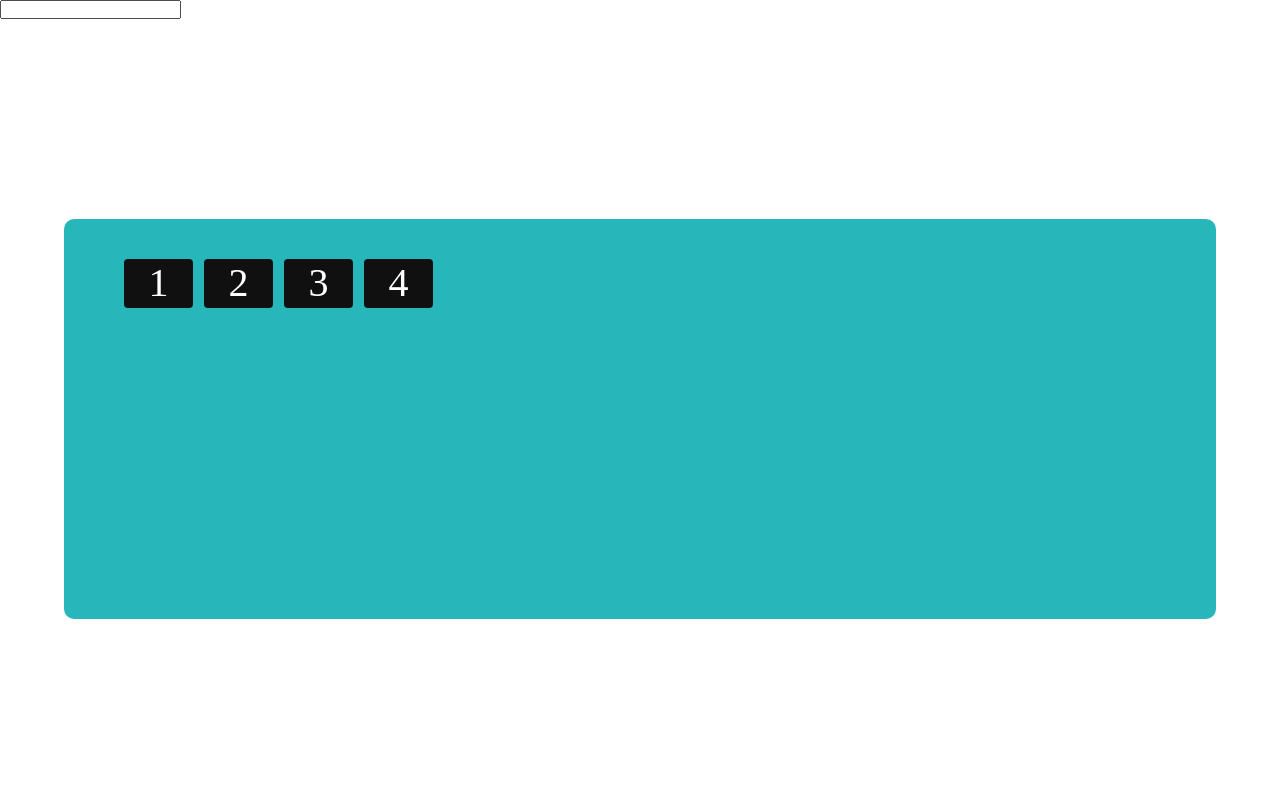
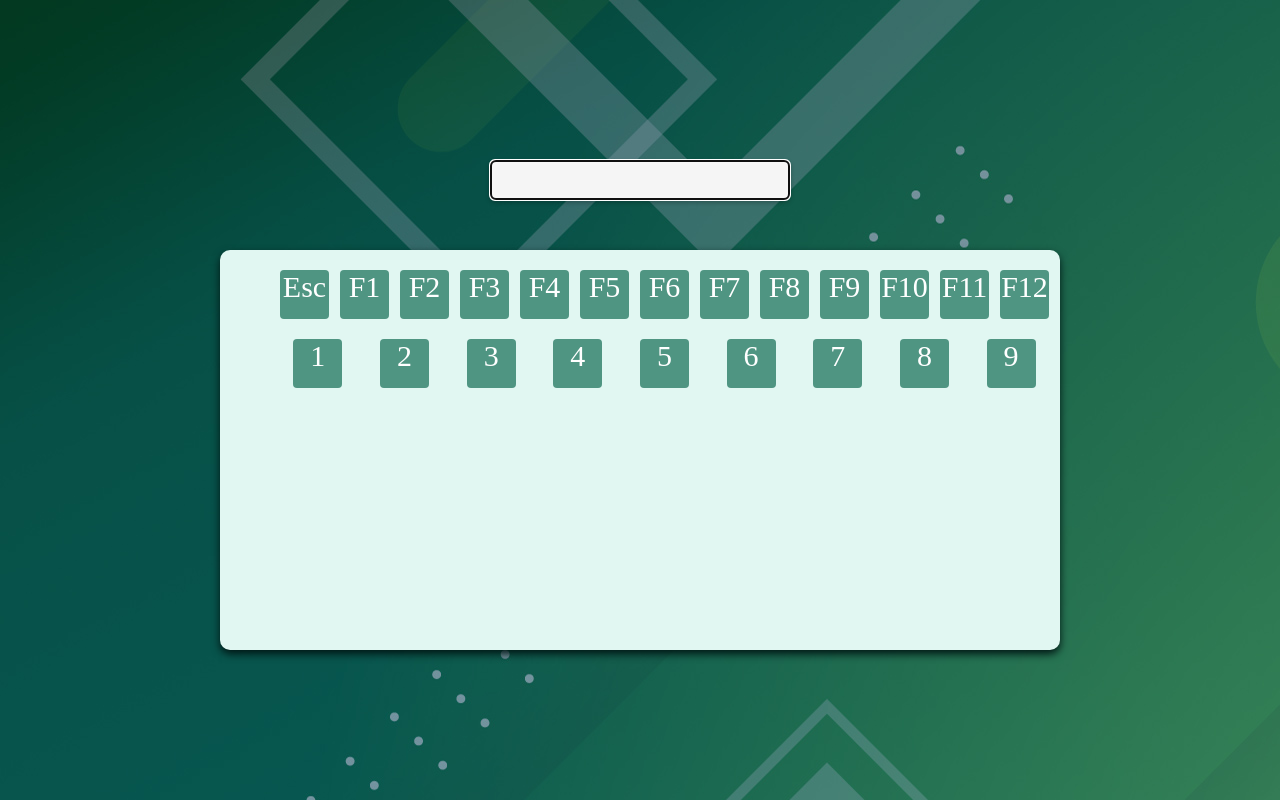
Before and after one commit to Adil240199/virtual-keyboard.github.io, a website: page index.html in a window 1280 px wide. Drawn offline with Linux system fonts and the light colour scheme.

Commit message:
feat:нужно закончить

```diff
--- a/indes.css
+++ b/indes.css
@@ -2,34 +2,69 @@
     margin: 0px;
     padding: 0px;
     box-sizing: border-box;
+}
+body{
+    background-image: url(./assets/f23d008bbb1fff0162a100d0e9b827ca.jpeg);
 }
 h1{
     text-align: center;
     margin-top: 20px;
 }
 .keyboard{
-    margin-top: 200px;
+    background-color: rgb(225, 247, 242);
+    background-size: 40px 40px;
+    border-radius: 5px;
+    filter: drop-shadow(0px 4px 4px #001513);
+
+    color: #fff;
+    margin-top: 50px;
     border-radius: 10px;
-    width: 90%;
-    background-color: rgb(39, 183, 186);
+    width: 800px;
+    min-width: max-content;
     margin-left: auto;
     margin-right: auto;
     height: 50vh;
 }
-.numbers{
+.numbers,.numbersFromF{
     list-style-type: none;
     margin-left: 60px;
     font-size: 30px;
     display: flex;
+    justify-content: space-around;
 }
-.numbers >li{
-    margin-top: 40px;
+.numbers >li,.numbersFromF>li{
+    margin-top: 20px;
     text-align: center;
     color: #fff;
-    background-color: rgb(16, 16, 16);
-    width: 69px;
+    background-color: rgb(79, 149, 130);
+    width: 49px;
     height: 49px;
-    font-size: 40px;
+    font-size: 30px;
     margin-right: 11px;
+    display: flex;
+    justify-content: space-around;
     border-radius: 4px;
 }
+
+
+.input{
+    display: block;
+    margin-left: auto;
+    margin-right: auto;
+    margin-top: 160px;
+    width: 300px;
+    height: 40px;
+    border: 1px solid rgb(187, 187, 187);
+    padding-left: 10px;
+    padding: 10px;
+    border-radius: 5px;
+    font-size: 16px;
+    color: #333;
+    background-color: #f5f5f5;
+    box-shadow: inset 0 0 10px rgba(255, 255, 255, 0.5), 0 2px 5px rgba(0, 0, 0, 0.3);
+
+}
+.highlight{
+    color: rgb(255, 255, 255);
+    background-color: rgb(32, 36, 108);
+}
--- a/index.html
+++ b/index.html
@@ -8,6 +8,14 @@
     <title>Document</title>
 </head>
 <body>
-    <script src="./index.js"></script>
+
+
+
+    <script src="./index.js">document.addEventListener('keydown', function(event) {
+  if (event.code === 'F3') {
+    // Ваш код при нажатии клавиши F3
+    console.log('Клавиша F3 нажата');
+  }
+});</script>
 </body>
 </html>
--- a/index.js
+++ b/index.js
@@ -1,51 +1,86 @@
-let numbersKeyboard = ["Digit1", "Digit2", "Digit3", "Digit4"];
 let input = document.createElement("input");
+input.className = "input";
 document.body.appendChild(input);
+
 let keyboard = document.createElement("div");
 keyboard.className = "keyboard";
 document.body.appendChild(keyboard);
+
+
+
+let keyBeginF = ['Esc','F1','F2','F3','F4','F5','F6','F7','F8','F9','F10','F11','F12']
+let numbersFromF = document.createElement("ul");
+numbersFromF.className = "numbersFromF";
+keyboard.append(numbersFromF);
+
+
+
+for (let a = 0; a < keyBeginF.length; a++) {
+  let fKeys = document.createElement("li");
+  fKeys.textContent = keyBeginF[a];
+  numbersFromF.appendChild(fKeys);
+}
+
+let keyCodeValues = ['Escape','112', '113', '114', '115', '115','116','117','118','119','120','121','122'];
+
+let arrLiFromF = Array.from(numbersFromF.querySelectorAll('li'));
+for (let a = 0; a < keyCodeValues.length; a++){
+  arrLiFromF[a].setAttribute('data-keycode',keyCodeValues[a]);
+};
+
+
+input.addEventListener('keydown', function(event){
+  let keyCode = event.key || event.keyCode
+  for (let i = 0; i<arrLiFromF.length; i++){
+    let datakeyCode = arrLiFromF[i].getAttribute('data-keycode');
+    if ( keyCode === datakeyCode){
+      arrLiFromF[i].style.color = "red"
+     }
+  }
+});
+
+
+
+
+
+
+
+
+
+
+
+
+
 let numbers = document.createElement("ul");
 numbers.className = "numbers";
-keyboard.append(numbers);
-
-for (let i = 1; i <= 4; i++) {
+keyboard.appendChild(numbers);
+for (let i = 1; i <= 9; i++) {
   let p = document.createElement("li");
   p.textContent = i;
   numbers.appendChild(p);
 }
+
+let numbersKeyboard = [ 1, 2, 3, 4,5,6,7,8,9];
 const children = Array.from(numbers.children);
-console.log(children[0]);
+for (let a = 0; a < numbersKeyboard.length; a++){
+  children[a].setAttribute('data-keycode',numbersKeyboard[a]);
+};
+
+
+input.focus();
 input.addEventListener("keydown", function (event) {
-  for (var i = 0; i < numbersKeyboard.length; i++) {
-    if (event.key == 1) {
-      children[0].style.backgroundColor = "blue";
-    }
-    if (event.key == 2) {
-      children[1].style.backgroundColor = "blue";
-    }
-    if (event.key == 3) {
-      children[2].style.backgroundColor = "blue";
-    }
-    if (event.key == 4) {
-      children[3].style.backgroundColor = "blue";
-    }
+   for (let i = 0; i < children.length; i++){
+    let codeKeyboard =  children[i].getAttribute('data-keycode');
+    if ( event.key === codeKeyboard){
+      children[i].style.color = "red"
+      }
   }
 });
 input.addEventListener("keyup", function (event) {
-  for (var i = 0; i < numbersKeyboard.length; i++) {
-    if (event.key == 1) {
-      children[0].style.backgroundColor = "black";
-    }
-    if (event.key == 2) {
-      children[1].style.backgroundColor = "black";
-    }
-    if (event.key == 3) {
-      children[2].style.backgroundColor = "black";
-    }
-    if (event.key == 4) {
-      children[3].style.backgroundColor = "black";
-    }
-  }
+  for (let i = 0; i < children.length; i++){
+   let codeKeyboard =  children[i].getAttribute('data-keycode');
+   if ( event.key === codeKeyboard){
+     children[i].style.color = "white"
+     }
+ }
 });
-
-//нужно закончить и провести рефакторинг кода
```
Also changed, not shown: assets/f23d008bbb1fff0162a100d0e9b827ca.jpeg (added).
